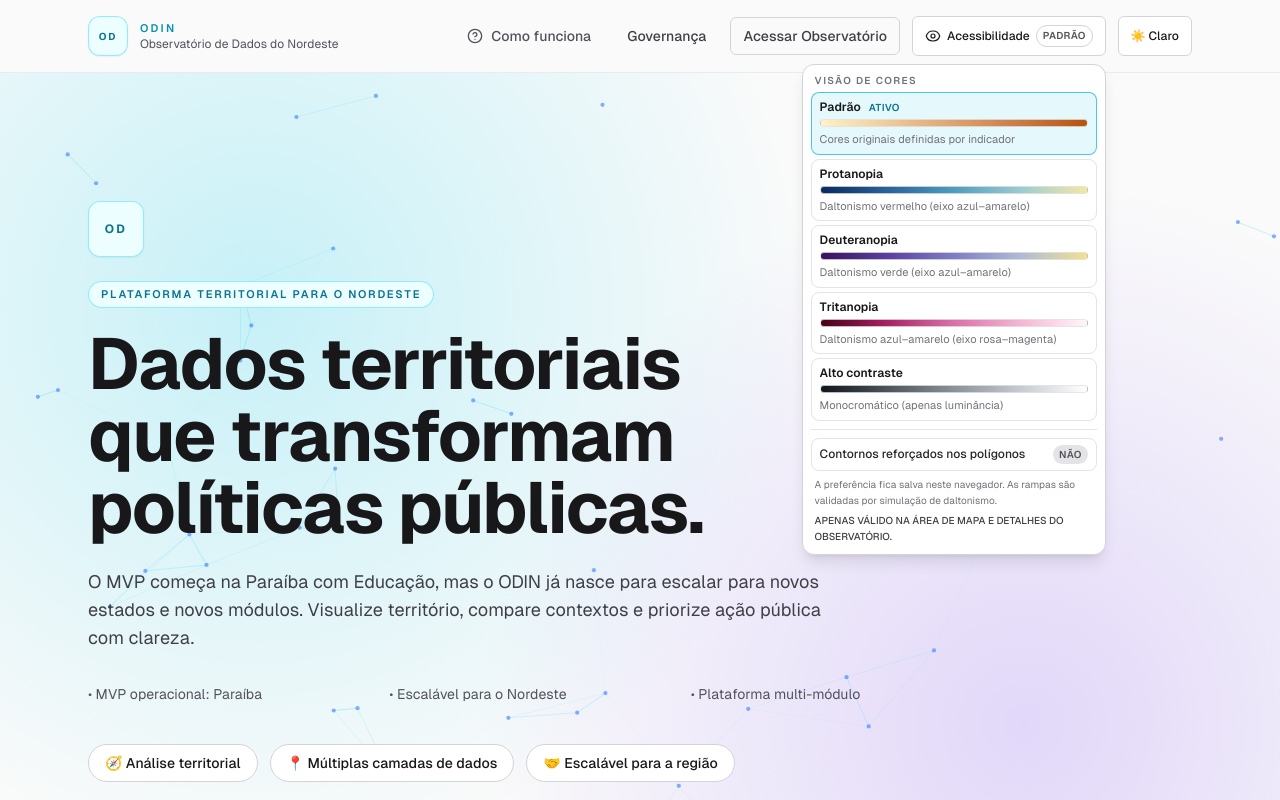
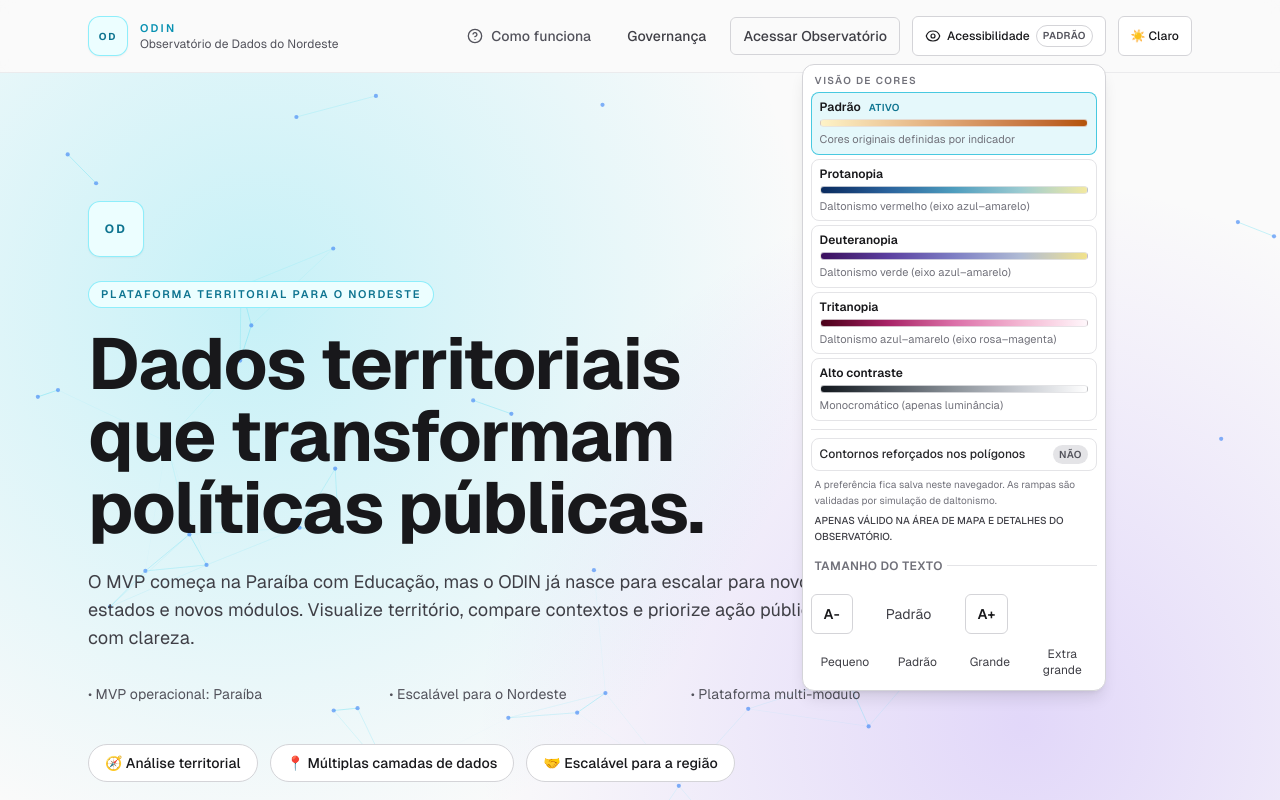
Before and after one commit to UFPB-Squad-Team/odin-client, a Next.js app: page / in a window 1280 px wide. Both pictures are taken after a click on the button "Acessibilidade: modo de visão de cores". Shown: the top 800 px of the page. Built offline with nearby package versions, Linux system fonts and the light colour scheme; no server answers.

Commit message:
feat(a11y): implement dynamic font size scaling and accessibility options

```diff
--- a/src/app/layout.tsx
+++ b/src/app/layout.tsx
@@ -21,6 +21,31 @@
     "Plataforma de análise geoespacial de dados públicos no Nordeste, com foco granular em nível de bairro.",
 };
 
+const fontScaleBootstrap = `
+(function () {
+  var key = "odin-a11y-font-size";
+  var allowed = {
+    small: true,
+    default: true,
+    large: true,
+    "extra-large": true
+  };
+
+  try {
+    var value = localStorage.getItem(key);
+
+    if (!allowed[value]) {
+      var cookie = document.cookie.match(/(?:^|; )odin-a11y-font-size=([^;]+)/);
+      value = cookie ? decodeURIComponent(cookie[1]) : "default";
+    }
+
+    document.documentElement.dataset.fontScale = allowed[value] ? value : "default";
+  } catch {
+    document.documentElement.dataset.fontScale = "default";
+  }
+})();
+`;
+
 export default function RootLayout({
   children,
 }: Readonly<{
@@ -28,6 +53,9 @@
 }>) {
   return (
     <html lang="pt-BR" suppressHydrationWarning>
+      <head>
+        <script dangerouslySetInnerHTML={{ __html: fontScaleBootstrap }} />
+      </head>
       <body
         className={`${geistSans.variable} ${geistMono.variable} antialiased`}
       >
--- a/src/components/providers/a11y-provider.tsx
+++ b/src/components/providers/a11y-provider.tsx
@@ -13,10 +13,18 @@
   DEFAULT_COLOR_VISION_MODE,
   isColorVisionMode,
 } from "@/core/a11y/palettes";
+import {
+  DEFAULT_FONT_SIZE_SCALE,
+  FONT_SIZE_OPTIONS,
+  isFontSizeScale,
+  type FontSizeScale,
+} from "@/core/a11y/font-size";
 import type { ColorVisionMode } from "@/core/types/a11y";
 
 const COLOR_VISION_STORAGE_KEY = "odin-a11y-color-vision";
 const OUTLINE_STORAGE_KEY = "odin-a11y-outline-emphasis";
+const FONT_SIZE_STORAGE_KEY = "odin-a11y-font-size";
+const FONT_SIZE_COOKIE_KEY = "odin-a11y-font-size";
 
 interface A11yContextValue {
   /** Modo de visão de cores ativo (persistido no navegador). */
@@ -29,9 +37,22 @@
   isAccessiblePalette: boolean;
   /** true quando os contornos devem ser reforçados (manual ou automático). */
   useStrongOutlines: boolean;
+  /** Escala tipográfica global da interface. */
+  fontSizeScale: FontSizeScale;
+  setFontSizeScale: (scale: FontSizeScale) => void;
+  fontSizeOptions: typeof FONT_SIZE_OPTIONS;
 }
 
 const A11yContext = createContext<A11yContextValue | null>(null);
+
+function readInitialFontSizeScale(): FontSizeScale {
+  if (typeof document === "undefined") {
+    return DEFAULT_FONT_SIZE_SCALE;
+  }
+
+  const value = document.documentElement.dataset.fontScale;
+  return isFontSizeScale(value) ? value : DEFAULT_FONT_SIZE_SCALE;
+}
 
 /**
  * Provider das preferências de acessibilidade do ODIN.
@@ -46,6 +67,9 @@
     DEFAULT_COLOR_VISION_MODE,
   );
   const [outlineEmphasis, setOutlineEmphasisState] = useState(false);
+  const [fontSizeScale, setFontSizeScaleState] = useState<FontSizeScale>(
+    readInitialFontSizeScale,
+  );
   const [hydrated, setHydrated] = useState(false);
 
   useEffect(() => {
@@ -57,6 +81,12 @@
       setOutlineEmphasisState(
         window.localStorage.getItem(OUTLINE_STORAGE_KEY) === "true",
       );
+      const storedFontSize = window.localStorage.getItem(
+        FONT_SIZE_STORAGE_KEY,
+      );
+      if (isFontSizeScale(storedFontSize)) {
+        setFontSizeScaleState(storedFontSize);
+      }
     } catch {
       // localStorage indisponível (modo privado) — mantém os padrões.
     }
@@ -81,11 +111,27 @@
     }
   }, []);
 
+  const setFontSizeScale = useCallback((scale: FontSizeScale) => {
+    setFontSizeScaleState(scale);
+    try {
+      window.localStorage.setItem(FONT_SIZE_STORAGE_KEY, scale);
+      document.cookie = [
+        `${FONT_SIZE_COOKIE_KEY}=${encodeURIComponent(scale)}`,
+        "Path=/",
+        "Max-Age=31536000",
+        "SameSite=Lax",
+      ].join("; ");
+    } catch {
+      // Sem persistência: a preferência vale só para esta sessão.
+    }
+  }, []);
+
   useEffect(() => {
     const root = document.documentElement;
     root.dataset.cvd = colorVisionMode;
     root.dataset.cvdOutlines = outlineEmphasis ? "strong" : "default";
-  }, [colorVisionMode, outlineEmphasis]);
+    root.dataset.fontScale = fontSizeScale;
+  }, [colorVisionMode, outlineEmphasis, fontSizeScale]);
 
   const value = useMemo<A11yContextValue>(
     () => ({
@@ -95,6 +141,9 @@
       setOutlineEmphasis,
       isAccessiblePalette: hydrated && colorVisionMode !== "default",
       useStrongOutlines: outlineEmphasis || colorVisionMode === "achromatopsia",
+      fontSizeScale,
+      setFontSizeScale,
+      fontSizeOptions: FONT_SIZE_OPTIONS,
     }),
     [
       colorVisionMode,
@@ -102,6 +151,8 @@
       outlineEmphasis,
       setOutlineEmphasis,
       hydrated,
+      fontSizeScale,
+      setFontSizeScale,
     ],
   );
 
--- a/src/components/ui/a11y-menu.tsx
+++ b/src/components/ui/a11y-menu.tsx
@@ -27,6 +27,9 @@
     setColorVisionMode,
     outlineEmphasis,
     setOutlineEmphasis,
+    fontSizeScale,
+    setFontSizeScale,
+    fontSizeOptions,
   } = useA11y();
   const [open, setOpen] = useState(false);
   const containerRef = useRef<HTMLDivElement | null>(null);
@@ -207,6 +210,68 @@
                 APENAS VÁLIDO NA ÁREA DE MAPA E DETALHES DO OBSERVATÓRIO.
               </span>
             </p>
+
+            <fieldset className="mt-3 border-t border-zinc-200 pt-3 dark:border-zinc-700">
+              <legend className="mb-2 px-1 text-xs font-semibold uppercase tracking-wide text-zinc-500 dark:text-zinc-400">
+                Tamanho do texto
+              </legend>
+              <div className="flex items-center gap-2">
+                <button
+                  type="button"
+                  aria-label="Diminuir tamanho do texto"
+                  disabled={fontSizeScale === fontSizeOptions[0].id}
+                  onClick={() => {
+                    const index = fontSizeOptions.findIndex(
+                      (option) => option.id === fontSizeScale,
+                    );
+                    setFontSizeScale(
+                      fontSizeOptions[Math.max(0, index - 1)].id,
+                    );
+                  }}
+                  className="inline-flex min-h-10 min-w-10 items-center justify-center rounded-md border border-zinc-300 px-3 py-2 text-sm font-semibold text-zinc-900 transition hover:bg-zinc-100 disabled:cursor-not-allowed disabled:opacity-40 focus-visible:outline-none focus-visible:ring-2 focus-visible:ring-cyan-500/70 dark:border-zinc-700 dark:text-zinc-100 dark:hover:bg-zinc-800"
+                >
+                  A-
+                </button>
+                <span className="min-w-24 text-center text-sm text-zinc-700 dark:text-zinc-200" aria-live="polite">
+                  {fontSizeOptions.find((option) => option.id === fontSizeScale)?.label}
+                </span>
+                <button
+                  type="button"
+                  aria-label="Aumentar tamanho do texto"
+                  disabled={
+                    fontSizeScale ===
+                    fontSizeOptions[fontSizeOptions.length - 1].id
+                  }
+                  onClick={() => {
+                    const index = fontSizeOptions.findIndex(
+                      (option) => option.id === fontSizeScale,
+                    );
+                    setFontSizeScale(
+                      fontSizeOptions[
+                        Math.min(fontSizeOptions.length - 1, index + 1)
+                      ].id,
+                    );
+                  }}
+                  className="inline-flex min-h-10 min-w-10 items-center justify-center rounded-md border border-zinc-300 px-3 py-2 text-sm font-semibold text-zinc-900 transition hover:bg-zinc-100 disabled:cursor-not-allowed disabled:opacity-40 focus-visible:outline-none focus-visible:ring-2 focus-visible:ring-cyan-500/70 dark:border-zinc-700 dark:text-zinc-100 dark:hover:bg-zinc-800"
+                >
+                  A+
+                </button>
+              </div>
+              <div className="mt-2 grid grid-cols-4 gap-1" role="radiogroup" aria-label="Escala do texto">
+                {fontSizeOptions.map((option) => (
+                  <button
+                    key={option.id}
+                    type="button"
+                    role="radio"
+                    aria-checked={option.id === fontSizeScale}
+                    onClick={() => setFontSizeScale(option.id)}
+                    className="min-h-9 rounded-md px-2 py-1 text-xs text-zinc-700 transition hover:bg-zinc-100 focus-visible:outline-none focus-visible:ring-2 focus-visible:ring-cyan-500/70 dark:text-zinc-200 dark:hover:bg-zinc-800"
+                  >
+                    {option.label}
+                  </button>
+                ))}
+              </div>
+            </fieldset>
           </div>
         </div>
       ) : null}
--- /dev/null
+++ b/src/core/a11y/font-size.ts
@@ -0,0 +1,16 @@
+export const FONT_SIZE_OPTIONS = [
+    { id: "small", label: "Pequeno", value: 0.8 },
+    { id: "default", label: "Padrão", value: 1 },
+    { id: "large", label: "Grande", value: 1.2 },
+    { id: "extra-large", label: "Extra grande", value: 1.4 },
+] as const;
+
+export type FontSizeScale = (typeof FONT_SIZE_OPTIONS)[number]["id"];
+
+export const DEFAULT_FONT_SIZE_SCALE: FontSizeScale = "default";
+
+export function isFontSizeScale(
+    value: string | null | undefined,
+): value is FontSizeScale {
+    return FONT_SIZE_OPTIONS.some((option) => option.id === value);
+}
--- a/src/shell/components/map-legend.tsx
+++ b/src/shell/components/map-legend.tsx
@@ -72,7 +72,7 @@
   }));
 
   return (
-    <div className="rounded-xl border border-zinc-300/90 bg-white/95 p-3 shadow-sm backdrop-blur dark:border-zinc-700 dark:bg-zinc-900/90 min-w-[240px] sm:min-w-[280px]">
+    <div className="odin-font-scale-excluded rounded-xl border border-zinc-300/90 bg-white/95 p-3 shadow-sm backdrop-blur dark:border-zinc-700 dark:bg-zinc-900/90 min-w-[240px] sm:min-w-[280px]">
       <div className="flex items-start justify-between gap-2">
         <div className="text-sm font-semibold text-zinc-900 dark:text-zinc-100">
           {indicatorLabel}
--- a/src/shell/components/observatorio-map-tooltip.tsx
+++ b/src/shell/components/observatorio-map-tooltip.tsx
@@ -41,7 +41,7 @@
 
   return (
     <div
-      className="pointer-events-none absolute z-30 -translate-x-1/2 -translate-y-full"
+      className="odin-font-scale-excluded pointer-events-none absolute z-30 -translate-x-1/2 -translate-y-full"
       style={{ left: x, top: y - 10 }}
       role="status"
       aria-live="polite"
```
Also changed, not shown: src/app/globals.css (+37 -0 lines), tailwind.config.ts (+15 -0 lines). Lines whose indentation alone changed are shown as unchanged.
